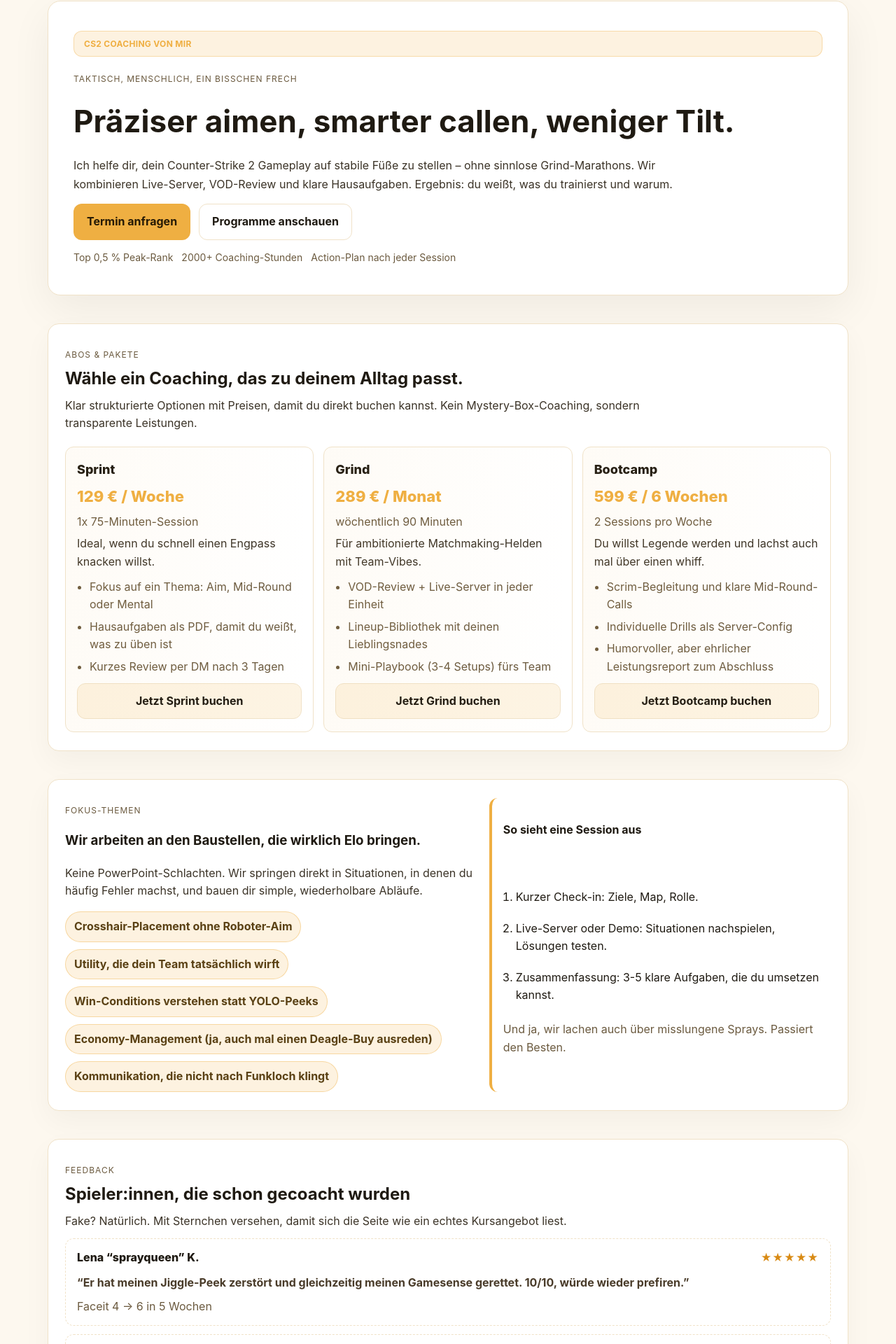
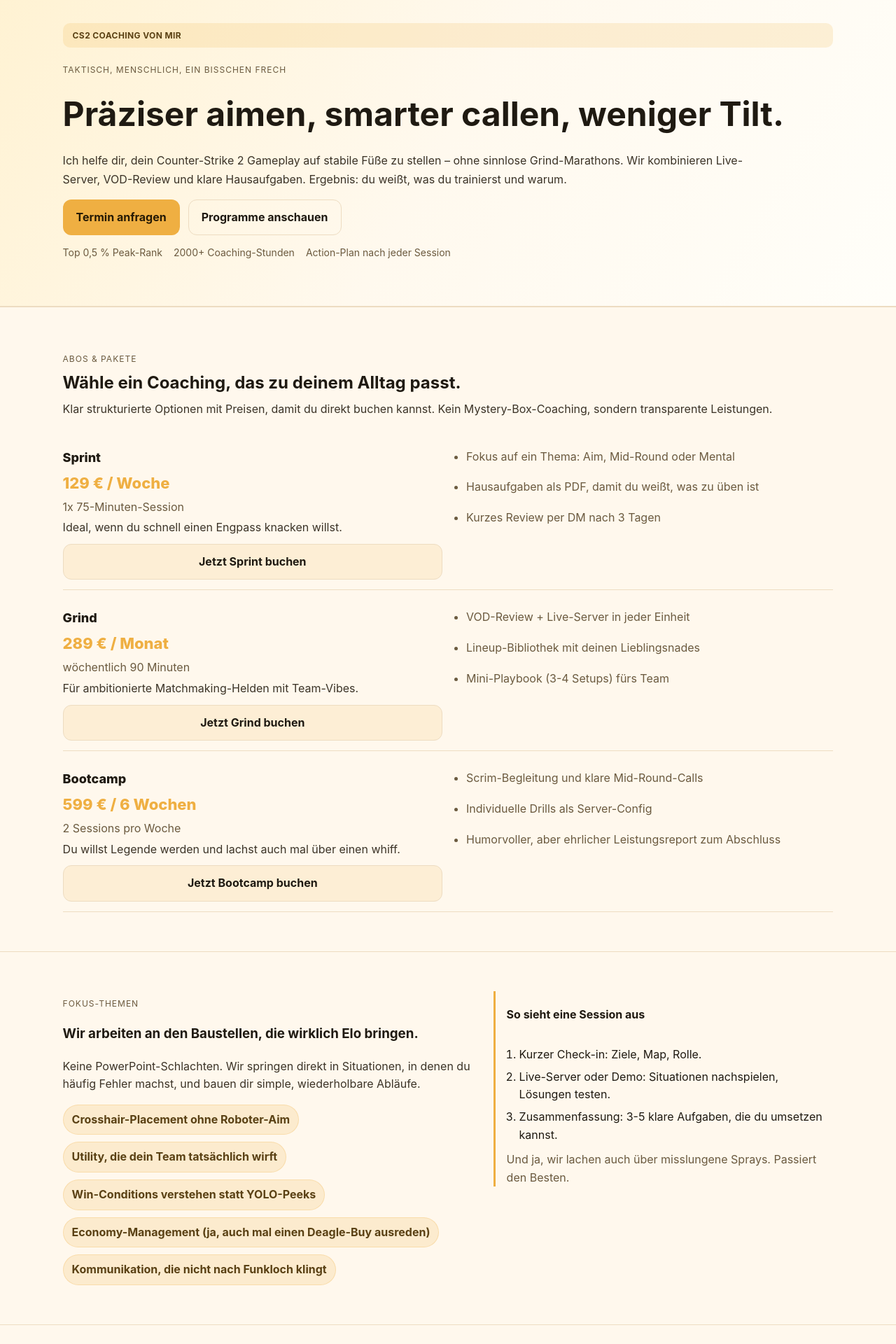
Before and after one commit to lagopodus/cs2-coaching, a React (Create React App) app: page / in a window 1280 px wide. Shown: the part 39-1959 px from the top of the page at 70% size. Built offline with nearby package versions, Linux system fonts and the light colour scheme.

Commit message:
Flatten layout into full-width static design

```diff
--- a/src/App.css
+++ b/src/App.css
@@ -1,11 +1,10 @@
 :root {
-  --bg: #fdf8ef;
-  --surface: #fffaf1;
-  --surface-2: #ffffff;
+  --bg: #fff8ed;
+  --surface: #fff3de;
   --accent: #efaf42;
   --text: #1f1a12;
   --muted: #6b5a3f;
-  --border: #f0e2c8;
+  --border: #eddcc1;
 }
 
 * {
@@ -23,19 +22,16 @@
 
 .page {
   min-height: 100vh;
-  padding: 40px 18px 80px;
-  max-width: 1180px;
-  margin: 0 auto;
+  padding: 0 0 80px;
+  width: 100%;
 }
 
 .hero {
-  background: var(--surface-2);
-  border: 1px solid var(--border);
-  border-radius: 18px;
-  padding: 42px 36px;
+  padding: 72px 7vw 64px;
   display: grid;
   gap: 14px;
-  box-shadow: 0 20px 60px rgba(0, 0, 0, 0.06);
+  background: linear-gradient(120deg, #fff2d2, #fff9ee 50%, #fffef9 100%);
+  border-bottom: 1px solid var(--border);
 }
 
 .brand {
@@ -43,14 +39,13 @@
   align-items: center;
   gap: 10px;
   padding: 8px 14px;
-  background: rgba(239, 175, 66, 0.16);
-  border: 1px solid rgba(239, 175, 66, 0.35);
-  border-radius: 12px;
+  background: rgba(239, 175, 66, 0.18);
+  border-radius: 10px;
   font-weight: 700;
-  letter-spacing: 0.3px;
+  letter-spacing: 0.4px;
   text-transform: uppercase;
   font-size: 12px;
-  color: var(--accent);
+  color: #5a4114;
 }
 
 .eyebrow {
@@ -62,14 +57,14 @@
 }
 
 .hero h1 {
-  font-size: clamp(32px, 5.8vw, 44px);
+  font-size: clamp(34px, 5.8vw, 48px);
   margin: 0;
 }
 
 .lede {
   color: #3b3327;
   line-height: 1.7;
-  max-width: 900px;
+  max-width: 1000px;
   margin: 0;
 }
 
@@ -81,7 +76,7 @@
 
 .hero-footnote {
   display: flex;
-  gap: 12px;
+  gap: 16px;
   flex-wrap: wrap;
   color: var(--muted);
   font-size: 14px;
@@ -139,12 +134,12 @@
 }
 
 .section {
-  margin-top: 40px;
-  background: var(--surface-2);
-  border: 1px solid var(--border);
-  border-radius: 16px;
-  padding: 26px 24px;
-  box-shadow: 0 16px 40px rgba(0, 0, 0, 0.04);
+  margin-top: 0;
+  padding: 56px 7vw;
+  border: none;
+  border-top: 1px solid var(--border);
+  background: transparent;
+  box-shadow: none;
 }
 
 .section-header h2 {
@@ -153,40 +148,28 @@
 
 .section-lede {
   color: #3b3327;
-  max-width: 860px;
-  margin: 0 0 12px;
+  max-width: 1100px;
+  margin: 0 0 16px;
 }
+
 
 .plans {
   display: grid;
-  grid-template-columns: repeat(auto-fit, minmax(280px, 1fr));
-  gap: 14px;
-  margin-top: 20px;
+  gap: 12px;
+  margin-top: 28px;
 }
 
 .plan {
-  background: transparent;
-  border: 1px solid var(--border);
-  border-radius: 12px;
-  padding: 18px 16px;
   display: grid;
-  gap: 10px;
-  position: relative;
-  overflow: hidden;
-}
-
-.plan::before {
-  content: '';
-  position: absolute;
-  inset: 0;
-  background: linear-gradient(90deg, rgba(239, 175, 66, 0.12), rgba(239, 175, 66, 0));
-  opacity: 0.4;
-  pointer-events: none;
+  grid-template-columns: 1fr 1fr;
+  gap: 10px 16px;
+  padding: 14px 0;
+  border-bottom: 1px solid var(--border);
 }
 
 .plan-top {
   display: grid;
-  gap: 6px;
+  gap: 4px;
 }
 
 .plan-name {
@@ -210,7 +193,7 @@
   padding-left: 18px;
   color: var(--muted);
   display: grid;
-  gap: 6px;
+  gap: 4px;
 }
 
 .muted {
@@ -221,7 +204,8 @@
 .focus {
   display: grid;
   grid-template-columns: 1.2fr 1fr;
-  gap: 20px;
+  gap: 32px;
+  align-items: start;
 }
 
 .pill-list {
@@ -234,25 +218,22 @@
 }
 
 .pill {
-  background: rgba(239, 175, 66, 0.16);
+  background: rgba(239, 175, 66, 0.18);
   color: #5a4114;
-  border: 1px solid rgba(239, 175, 66, 0.4);
+  border: 1px solid rgba(239, 175, 66, 0.26);
   padding: 8px 12px;
   border-radius: 999px;
   font-weight: 700;
 }
 
-.focus-card {
-  background: transparent;
-  border-left: 4px solid var(--accent);
-  border-radius: 12px;
-  padding: 12px 16px;
+.session-outline {
+  border-left: 3px solid var(--accent);
+  padding-left: 16px;
   display: grid;
   gap: 10px;
-  box-shadow: none;
 }
 
-.focus-card ol {
+.session-outline ol {
   margin: 0;
   padding-left: 18px;
   color: var(--text);
@@ -262,15 +243,14 @@
 
 .reviews .review-list {
   display: grid;
-  gap: 12px;
+  gap: 10px;
 }
 
 .review {
   margin: 0;
   background: transparent;
-  border: 1px dashed var(--border);
-  border-radius: 12px;
-  padding: 14px 16px;
+  border-bottom: 1px solid var(--border);
+  padding: 14px 0;
   display: grid;
   gap: 10px;
 }
@@ -303,8 +283,7 @@
 
 .timeline .steps {
   display: grid;
-  gap: 10px;
-  grid-template-columns: repeat(auto-fit, minmax(240px, 1fr));
+  gap: 12px;
 }
 
 .step {
@@ -312,50 +291,47 @@
   grid-template-columns: auto 1fr;
   gap: 12px;
   align-items: center;
-  padding: 12px;
-  border-radius: 12px;
-  background: transparent;
-  border: 1px solid var(--border);
+  padding: 12px 0;
+  border-bottom: 1px solid var(--border);
 }
 
 .step-number {
   display: inline-flex;
   align-items: center;
   justify-content: center;
-  width: 40px;
-  height: 40px;
-  border-radius: 10px;
-  background: rgba(239, 175, 66, 0.2);
+  width: 38px;
+  height: 38px;
+  border-radius: 8px;
+  background: rgba(239, 175, 66, 0.26);
   color: var(--accent);
   font-weight: 800;
 }
 
 .faq-grid {
   display: grid;
-  gap: 10px;
+  gap: 12px;
   grid-template-columns: repeat(auto-fit, minmax(260px, 1fr));
 }
 
 .faq-item {
   background: transparent;
-  border: 1px solid var(--border);
-  border-radius: 12px;
-  padding: 14px 16px;
+  border-bottom: 1px solid var(--border);
+  padding: 12px 0;
   display: grid;
   gap: 6px;
 }
 
 .cta {
-  margin-top: 36px;
-  padding: 24px;
-  border-radius: 16px;
-  border: 1px solid var(--border);
-  background: var(--surface-2);
+  margin-top: 0;
+  padding: 42px 7vw;
+  border-radius: 0;
+  border: none;
+  background: linear-gradient(90deg, rgba(239, 175, 66, 0.16), rgba(239, 175, 66, 0.08));
   display: grid;
   grid-template-columns: 2fr 1fr;
   gap: 16px;
   align-items: center;
-  box-shadow: 0 14px 34px rgba(0, 0, 0, 0.05);
+  box-shadow: none;
 }
 
 .cta h3 {
@@ -382,13 +358,9 @@
 }
 
 @media (max-width: 640px) {
-  .page {
-    padding: 32px 16px 60px;
-  }
-
   .hero,
   .section,
   .cta {
-    padding: 22px;
+    padding: 32px 6vw;
   }
 }
--- a/src/App.js
+++ b/src/App.js
@@ -163,7 +163,7 @@
               ))}
             </ul>
           </div>
-          <div className="focus-card">
+          <div className="session-outline">
             <h4>So sieht eine Session aus</h4>
             <ol>
               <li>Kurzer Check-in: Ziele, Map, Rolle.</li>
```
